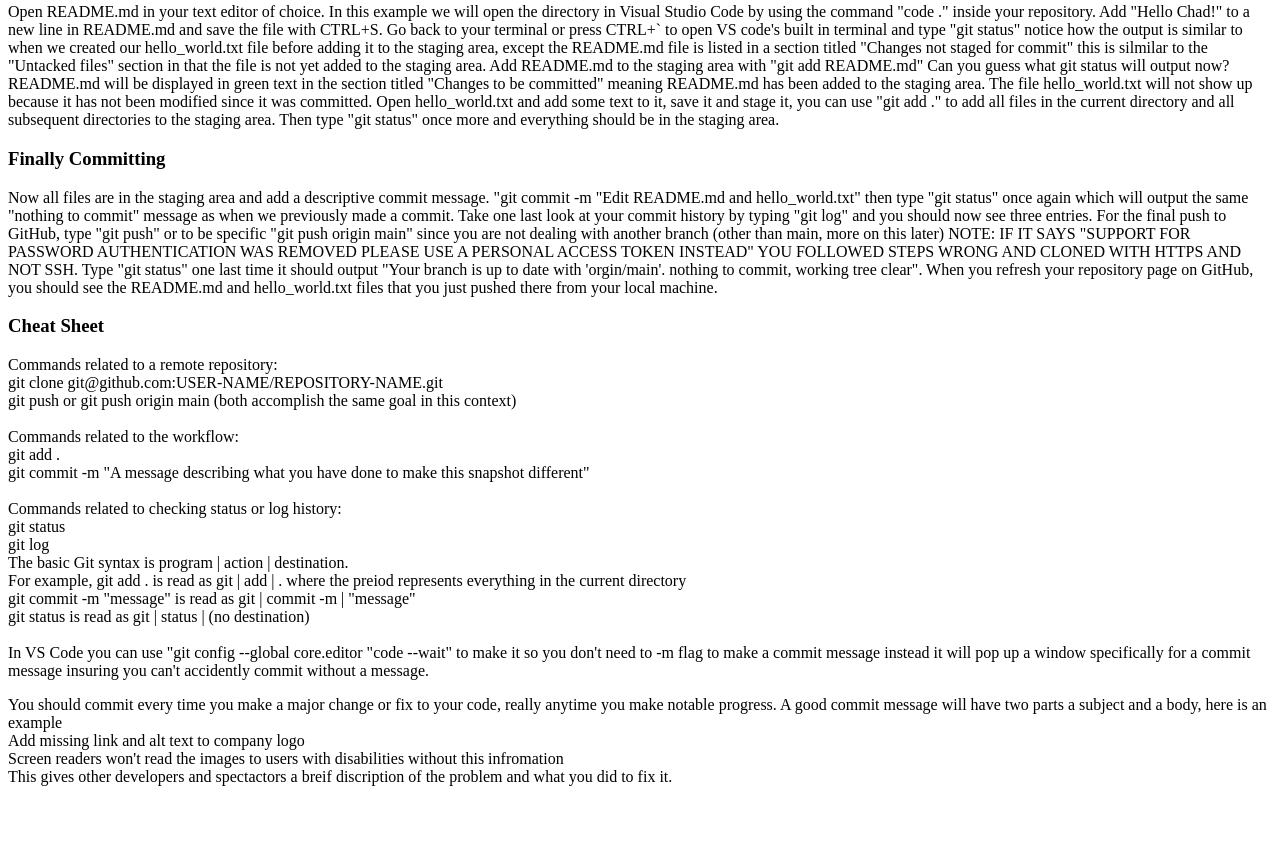
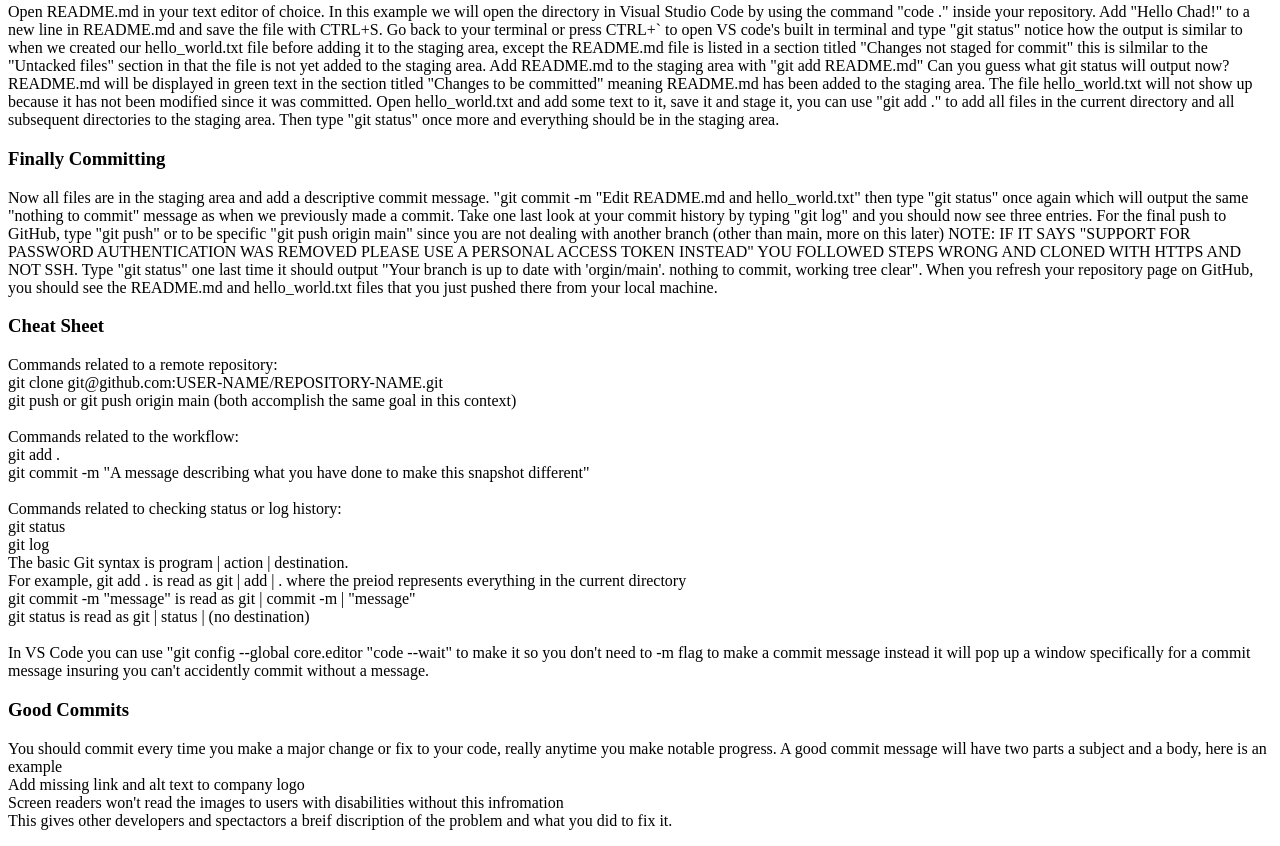
Before and after one commit to Chad125/Notes_Website, a plain HTML site: page pages/Git_and_Github.html in a window 1280 px wide. Shown: the part 740-1586 px from the top of the page. Before the commit the page ends 1542 px from the top, so only its background shows below. Drawn offline with Linux system fonts and the light colour scheme.

Commit message:
Missing Label Added missing section label "Good Commits"

```diff
--- a/pages/Git_and_Github.html
+++ b/pages/Git_and_Github.html
@@ -93,6 +93,7 @@
             In VS Code you can use "git config --global core.editor "code --wait" to make it so you don't need to -m flag to make a commit message
             instead it will pop up a window specifically for a commit message insuring you can't accidently commit without a message.
          </p>
+            <h3>Good Commits</h3>
          <p>
             You should commit every time you make a major change or fix to your code, really anytime you make notable progress. A good commit message will have
             two parts a subject and a body, here is an example<br>
```
